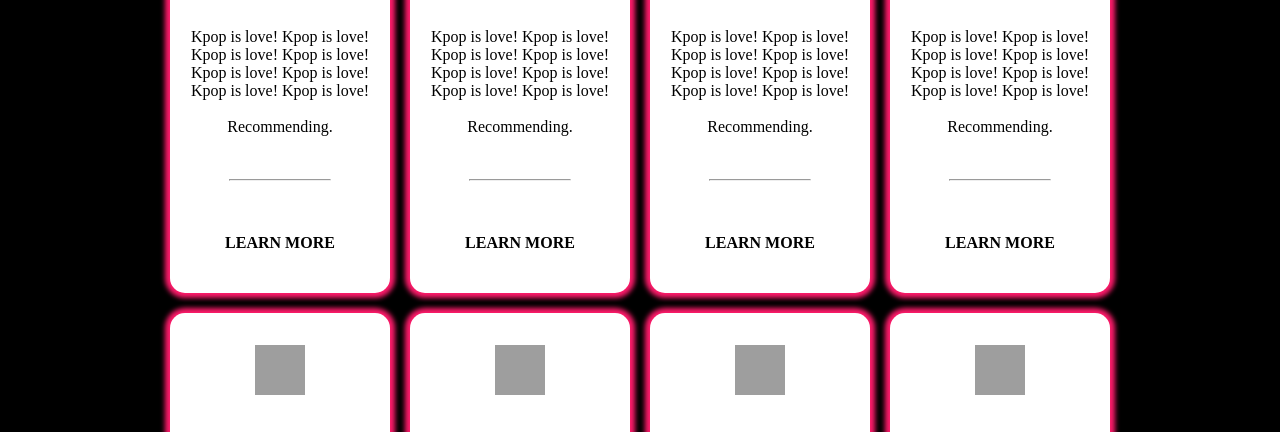
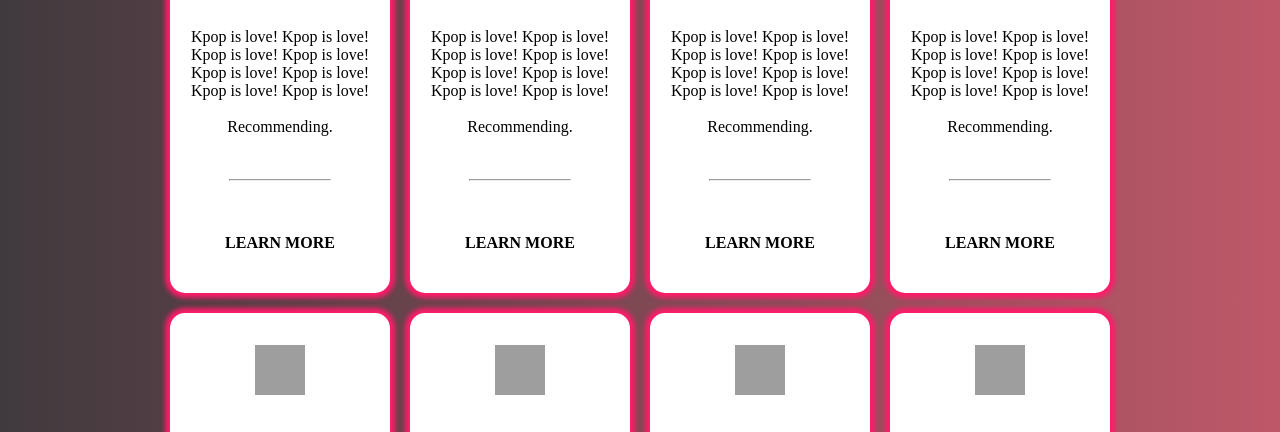
Before and after one commit to OliviaDemaret/grid-away-grid-ahoy, a plain HTML site: page index.html in a window 1280 px wide. Shown: the part 207-639 px from the top of the page. Drawn offline with Linux system fonts and the light colour scheme; grey boxes are pictures that could not be loaded; a web font is replaced by a local one.

Commit message:
style.css

```diff
--- a/style.css
+++ b/style.css
@@ -5,7 +5,11 @@
 }
 
 #container {
-  background-color: black;
+  background: linear-gradient(
+    to right,
+    #403a3e,
+    #be5869
+  ); /* W3C, IE 10+/ Edge, Firefox 16+, Chrome 26+, Opera 12+, Safari 7+ */
   display: grid;
   justify-items: center;
   justify-content: center;
```
